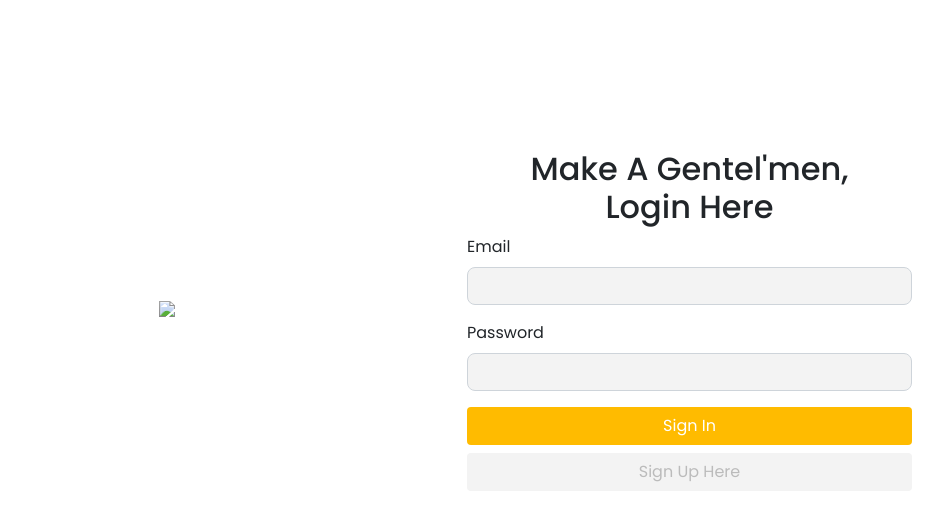
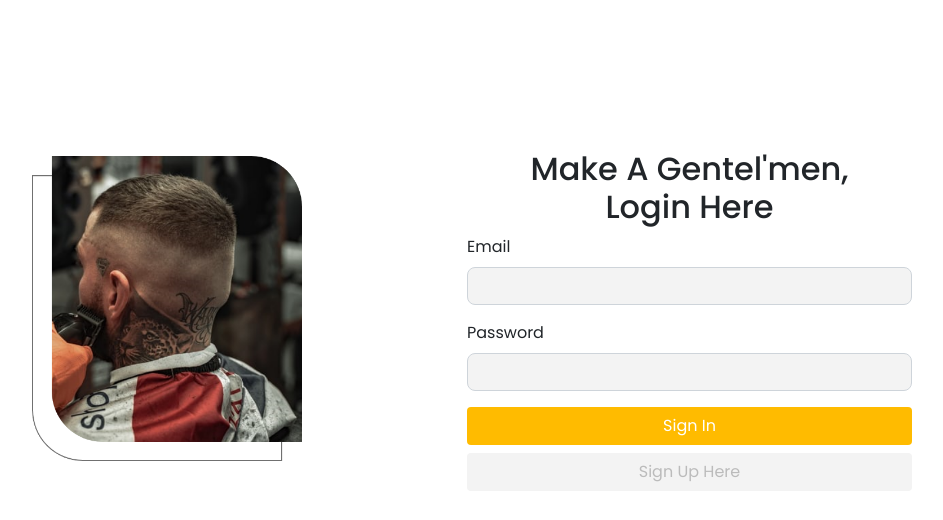
Before and after one commit to raulirawan/xultan-barber, a plain HTML site: page login.html in a window 1280 px wide. Shown: the whole page, without its empty margins (188-1131 px from the left). Drawn offline with nearby package versions, Linux system fonts and the light colour scheme; the site is published under a folder, as on GitHub Pages, so addresses that start at the root find nothing.

Commit message:
mengubah field backslah / di images

```diff
--- a/login.html
+++ b/login.html
@@ -32,7 +32,7 @@
         <div class="container">
           <div class="row align-items-center">
             <div class="col-lg-6 text-center mb-4">
-              <img src="/images/Image.png" class="w-50" />
+              <img src="images/Image.png" class="w-50" />
             </div>
             <div class="col-lg-5 align-self-center">
               <h2 class="text-center">
```
Also changed, not shown: register.html (+1 -1 lines).
